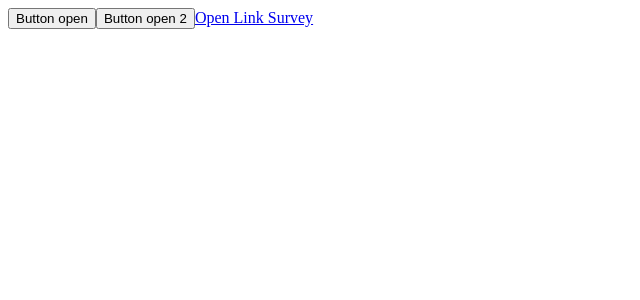
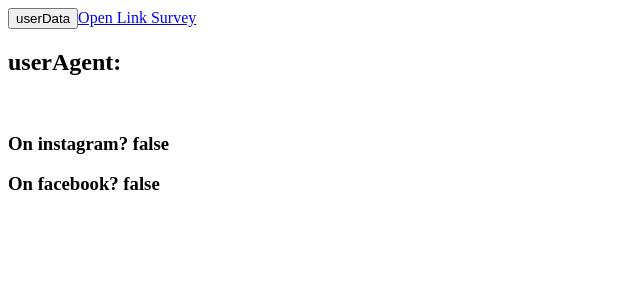
Before and after one commit to luthfib/redirect-link, a Next.js app: page / in a window 1280 px wide. Shown: the top 300 px of the page, without its empty margins (0-640 px from the left). Built offline with nearby package versions, Linux system fonts and the light colour scheme.

Commit message:
test browser

```diff
--- a/pages/index.js
+++ b/pages/index.js
@@ -1,29 +1,34 @@
+import { useState } from 'react';
+
 export default function Home() {
+    const [userData, setuserData] = useState('');
+    const [onInstagram, setOnIstagram] = useState(false);
+    const [onFacebook, setFnFacebook] = useState(false);
     function handleClick() {
-        if (typeof window !== 'undefined') {
-            window.open(
-                'https://survey.napier.ac.uk/n/Kali2024.aspx',
-                '_system'
-            );
+        console.log(navigator.userAgent);
+        setuserData(navigator.userAgent);
+        if (userData.indexOf('Instagram') !== -1) {
+            setOnIstagram(true);
+        }
+        if (userData.indexOf('Facebook') !== -1) {
+            setFnFacebook(true);
         }
     }
-    function handleClick2() {
-        if (typeof window !== 'undefined') {
-            window.document.location.assign(
-                'https://survey.napier.ac.uk/n/Kali2024.aspx'
-            );
-        }
-    }
+
     return (
         <>
-            <button onClick={handleClick}>Button open</button>
-            <button onClick={handleClick2}>Button open 2</button>
+            <button onClick={handleClick}>userData</button>
+
             <a
                 href="https://survey.napier.ac.uk/n/Kali2024.aspx"
                 target="_blank"
             >
                 Open Link Survey
             </a>
+            <h2>userAgent:{userData}</h2>
+            <br />
+            <h3>On instagram? {`${onInstagram}`}</h3>
+            <h3>On facebook? {`${onFacebook}`}</h3>
         </>
     );
 }
```
